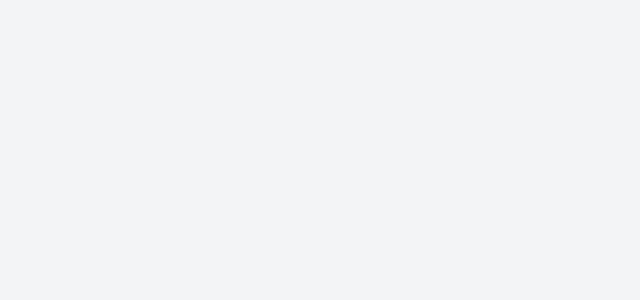
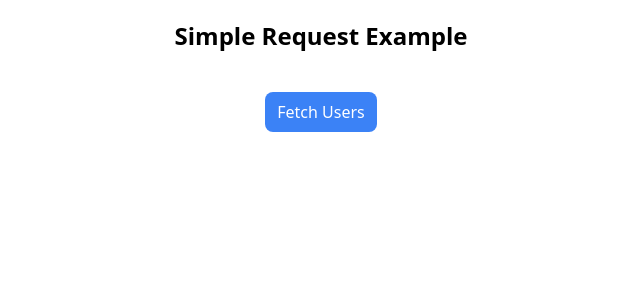
Before and after one commit to PengWu1st/kata, a FastAPI app: page / in a window 1280 px wide. Before the commit the part shown is empty. Shown: the top 300 px of the page, without its empty margins (319-959 px from the left). Run offline with FastAPI, Linux system fonts and the light colour scheme.

Commit message:
feat: 添加用户列表获取功能及其前端展示，增强页面交互性

```diff
--- a/htmx/main.py
+++ b/htmx/main.py
@@ -1,9 +1,13 @@
 from fastapi import FastAPI, Request
 from fastapi.responses import HTMLResponse
+from fastapi.staticfiles import StaticFiles
 from pydantic import BaseModel
 from pathlib import Path
+import requests
 
 app = FastAPI()
+
+app.mount("/static", StaticFiles(directory="static"), name="static")
 
 
 class TextRequest(BaseModel):
@@ -14,3 +18,13 @@ class TextRequest(BaseModel):
 async def get_demo_page():
     html_content = Path("templates/demo_page.html").read_text(encoding="utf-8")
     return HTMLResponse(content=html_content)
+
+
+@app.get("/users", response_class=HTMLResponse)
+async def get_users_page():
+    users = requests.get("https://jsonplaceholder.typicode.com/users").json()
+    html_content = '<h1 class="text-2xl font-bold my-4">Users</h1> <ul>'
+    for user in users:
+        html_content += f"<li>{user['name']}</li>"
+    html_content += "</ul>"
+    return HTMLResponse(content=html_content)
--- a/htmx/templates/demo_page.html
+++ b/htmx/templates/demo_page.html
@@ -1,14 +1,29 @@
 <!DOCTYPE html>
 <html lang="zh">
   <head>
-    <title>生成式AI用例演示</title>
+    <title>HTMX快速课程</title>
     <script src="https://unpkg.com/htmx.org@2.0.3"></script>
     <link
       href="https://cdn.jsdelivr.net/npm/tailwindcss@2.2.19/dist/tailwind.min.css"
       rel="stylesheet"
     />
   </head>
-  <body class="bg-gray-100 p-8">
-    <div hx-get=""></div>
+  <body>
+    <div class="text-center">
+      <h1 class="text-2xl font-bold my-5">
+        Simple Request Example
+      </h1>
+      <button
+      hx-get="/users"
+      hx-target="#users"
+      hx-indicator="#loading"
+      class="bg-blue-500 text-white py-2 px-3 my-5 rounded-lg"
+      >
+        Fetch Users
+      </button>
+      <span class="htmx-indicator" id="loading">
+        <img src="/static/ZZ5H.gif" alt="" class="m-auto h-10">
+      </span>
+      <div id="users"></div>
   </body>
 </html>
```
Also changed, not shown: htmx/static/ZZ5H.gif (added).
